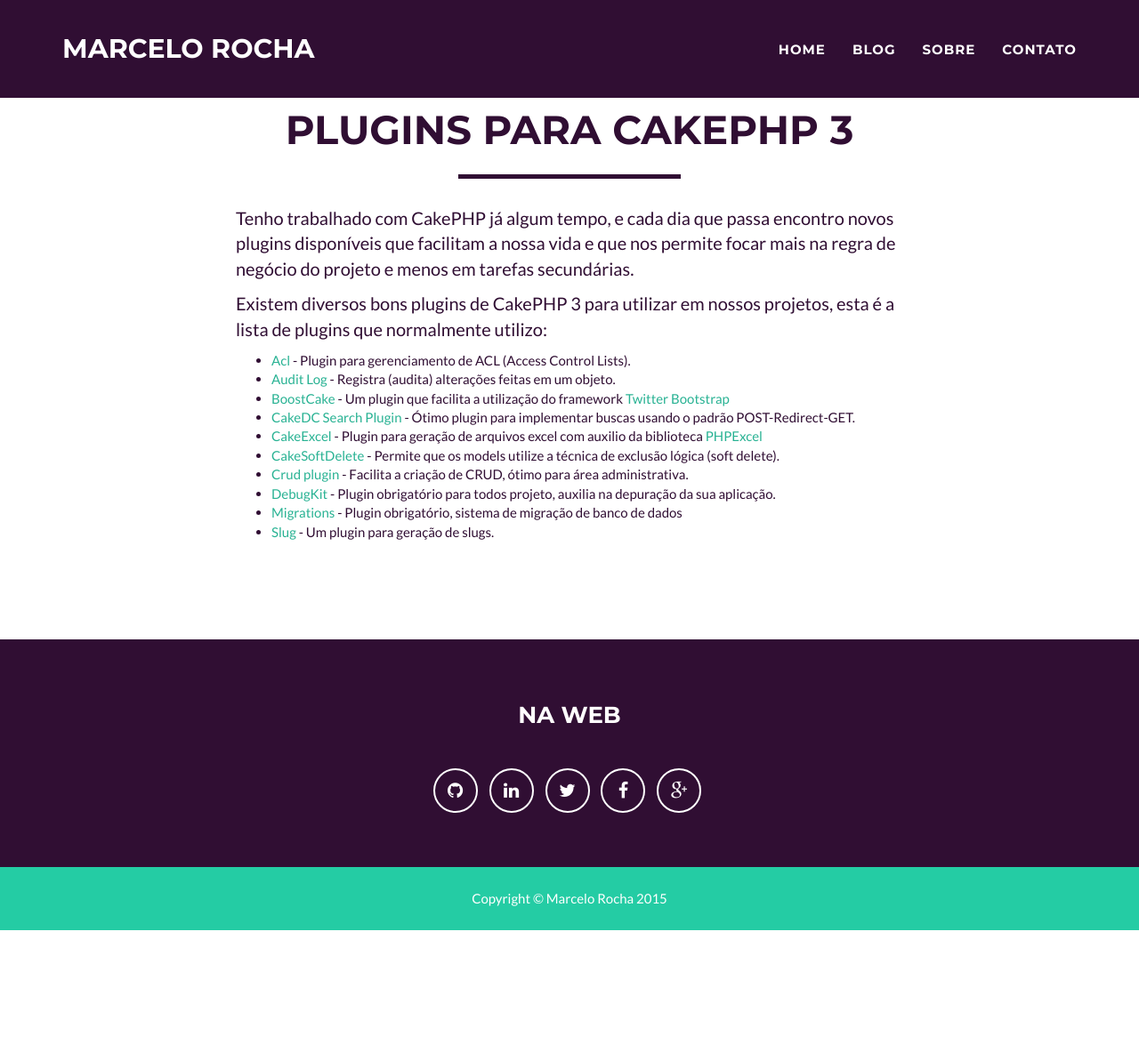
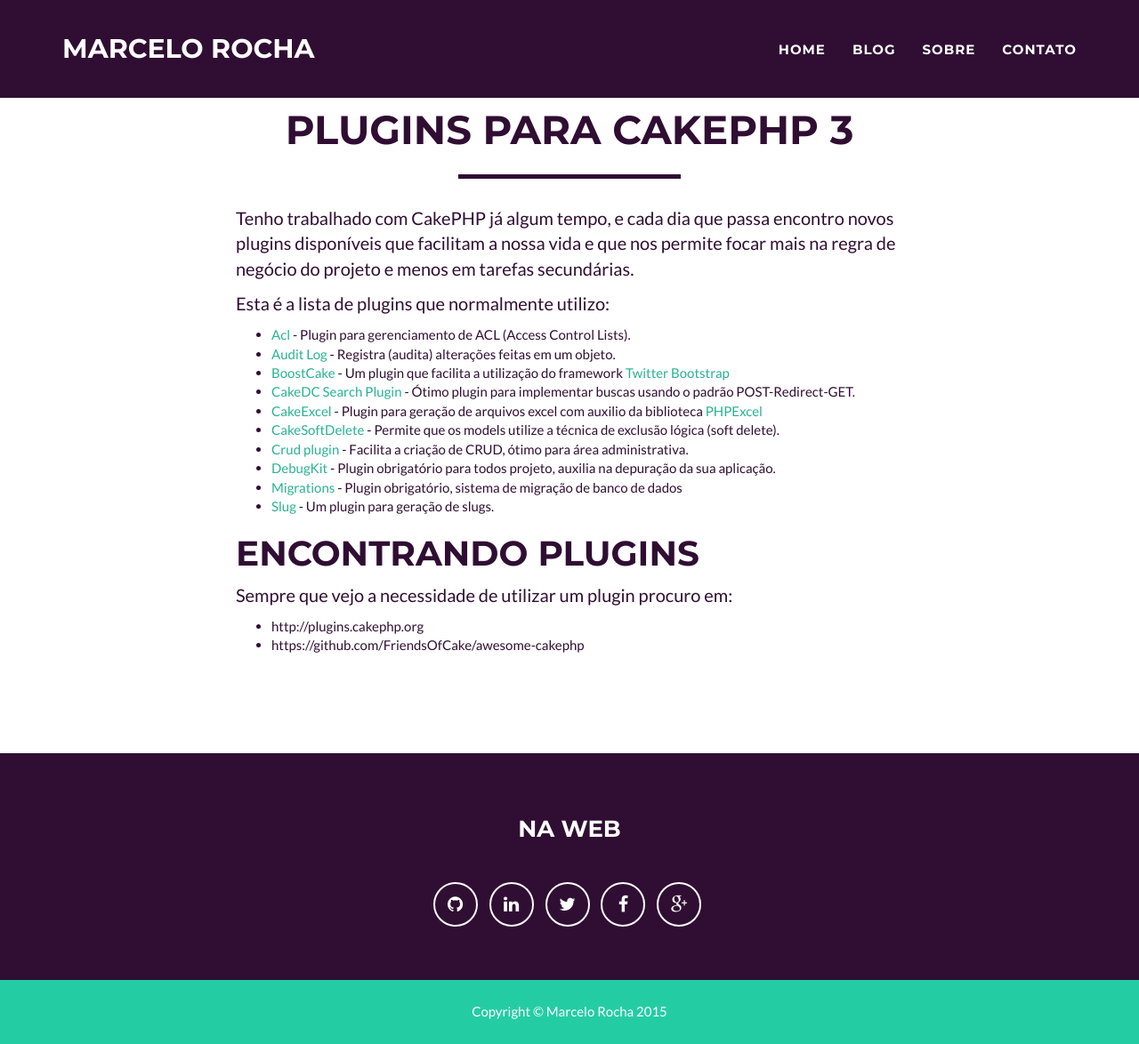
Before and after one commit to rochamarcelo/rochamarcelo.github.io, a Jekyll site: the page built from _posts/2015-11-21-plugins-para-cakephp-3.markdown, in a window 1280 px wide and 1174 px high. Shown: the whole window at 89% size. Built offline with Jekyll 4.4.1, drawn with Linux system fonts in a browser that asks for light colours.

Commit message:
Update 2015-11-21-plugins-para-cakephp-3.markdown

```diff
--- a/_posts/2015-11-21-plugins-para-cakephp-3.markdown
+++ b/_posts/2015-11-21-plugins-para-cakephp-3.markdown
@@ -6,7 +6,7 @@ date:   2015-11-21
 
 Tenho trabalhado com CakePHP já algum tempo, e cada dia que passa encontro novos plugins disponíveis que facilitam a nossa vida e que nos permite focar mais na regra de negócio do projeto e menos em tarefas secundárias.
 
-Existem diversos bons plugins de CakePHP 3 para utilizar em nossos projetos, esta é a lista de plugins que normalmente utilizo:
+Esta é a lista de plugins que normalmente utilizo:
 
 - [Acl](https://github.com/cakephp/acl) - Plugin para gerenciamento de ACL (Access Control Lists).
 - [Audit Log](https://github.com/jippi/cakephp-audit-log) - Registra (audita) alterações feitas em um objeto.
@@ -18,3 +18,9 @@ Existem diversos bons plugins de CakePHP 3 para utilizar em nossos projetos, est
 - [DebugKit](https://github.com/cakephp/debug_kit) - Plugin obrigatório para todos projeto, auxilia na depuração da sua aplicação.
 - [Migrations](https://github.com/cakephp/migrations) - Plugin obrigatório, sistema de migração de banco de dados
 - [Slug](https://github.com/UseMuffin/Slug) - Um plugin para geração de slugs.
+
+
+# Encontrando plugins
+Sempre que vejo a necessidade de utilizar um plugin procuro em:
+- http://plugins.cakephp.org
+- https://github.com/FriendsOfCake/awesome-cakephp
```
